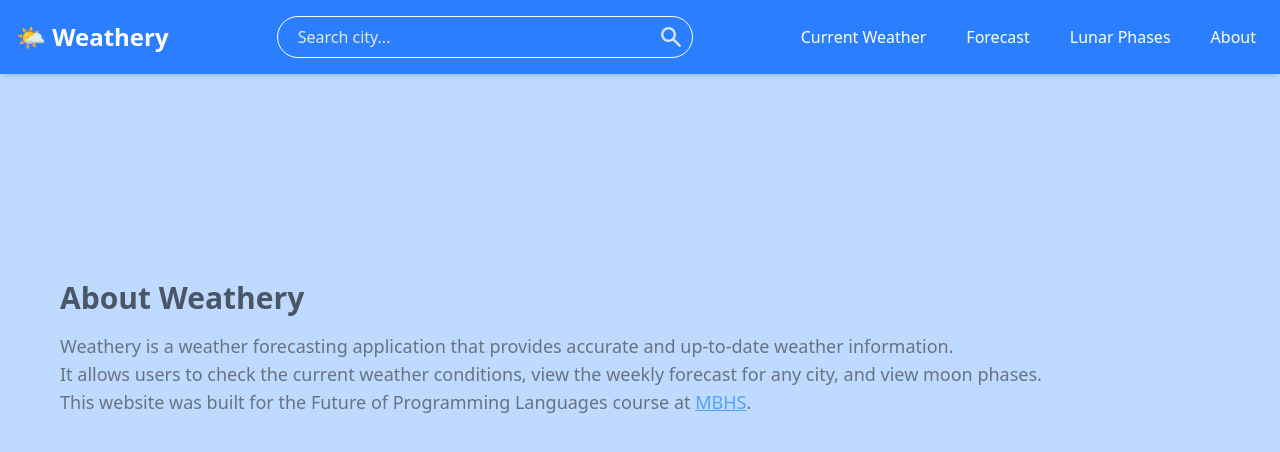
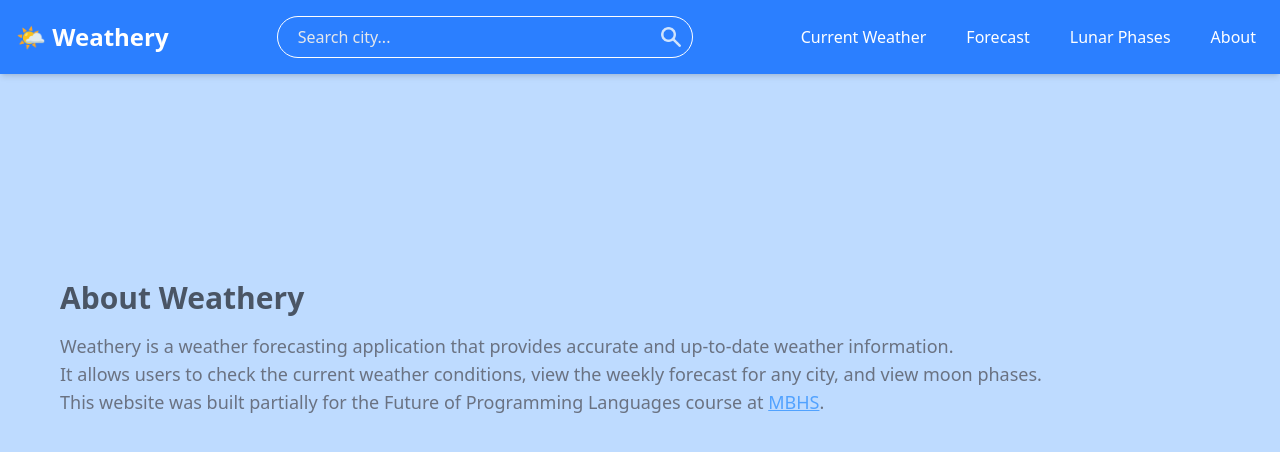
Before and after one commit to JacenL/Weathery, a Next.js app: page /about in a window 1280 px wide. Shown: the top 452 px of the page. Built offline with nearby package versions, Linux system fonts and the light colour scheme.

Commit message:
small changes to about page

```diff
--- a/src/app/about/page.tsx
+++ b/src/app/about/page.tsx
@@ -26,7 +26,7 @@ export default function About() {
               >
               Weathery is a weather forecasting application that provides accurate and up-to-date weather information.<br />
               It allows users to check the current weather conditions, view the weekly forecast for any city, and view moon phases.<br />
-              This website was built for the Future of Programming Languages course at {" "}
+              This website was built partially for the Future of Programming Languages course at {" "}
               <a
                 href="https://mbhs.edu"
                 target="_blank"
```
